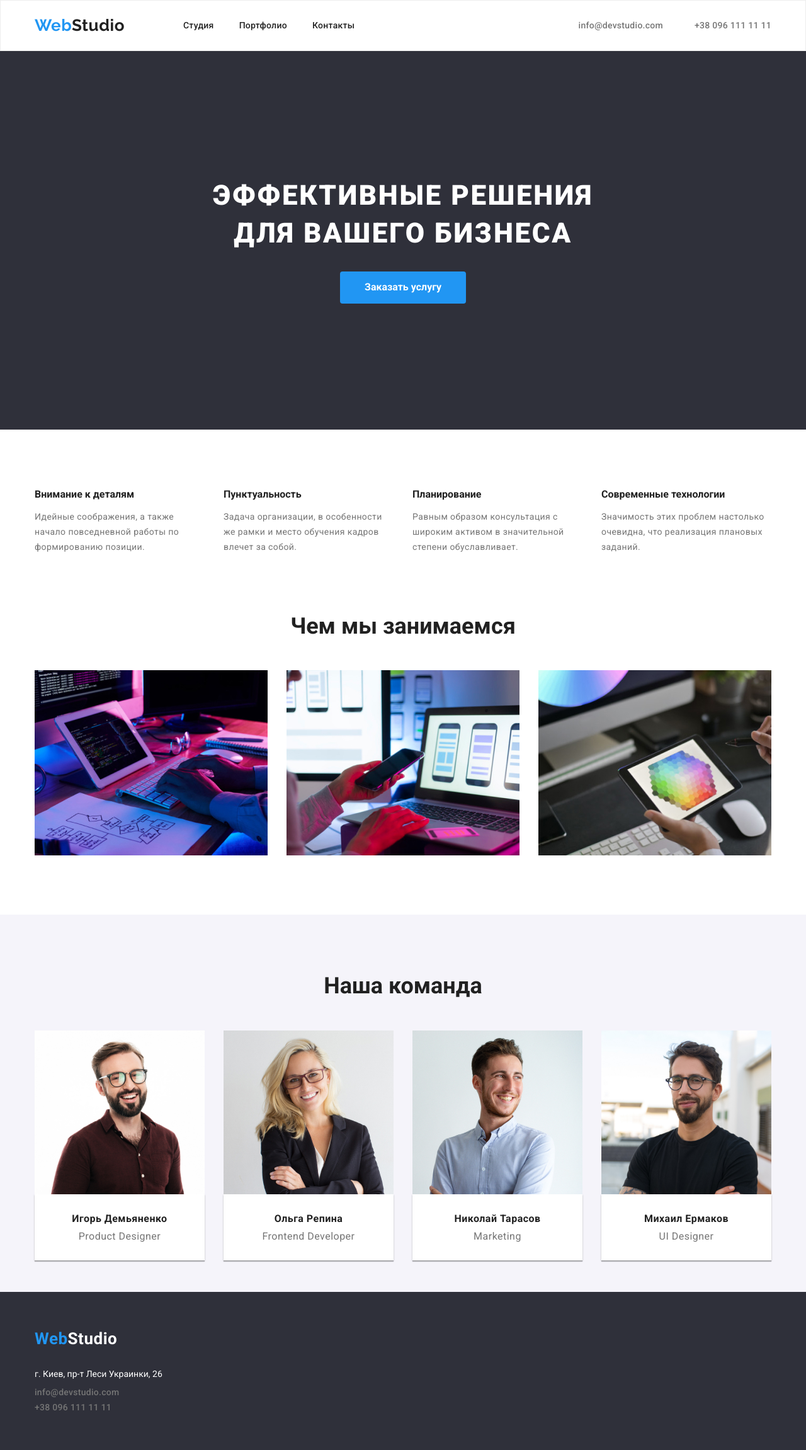
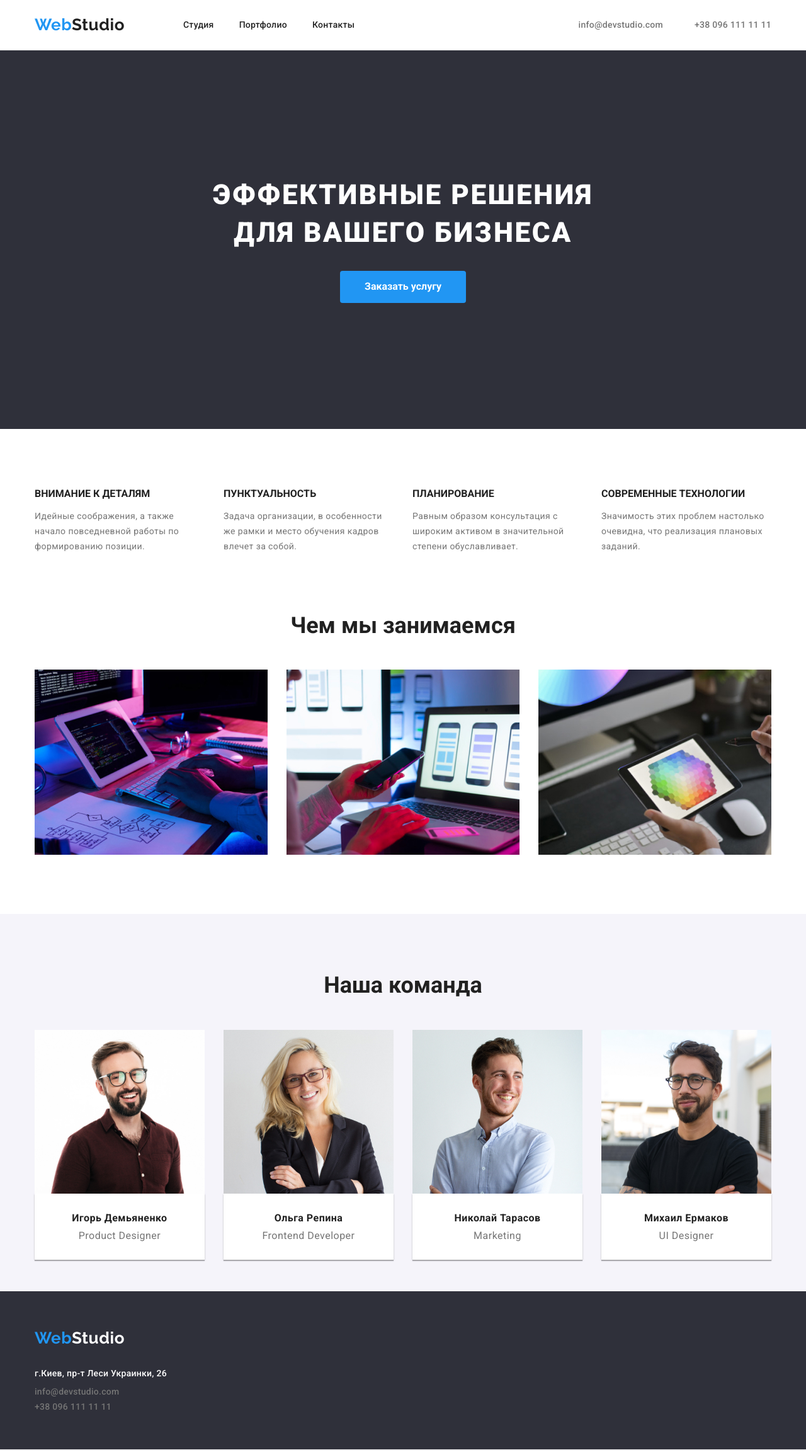
Before and after one commit to KyrylenkoKateryna/goit-markup-hw-03, a plain HTML site: page index.html in a window 1280 px wide. Shown: the whole page at 63% size. Drawn offline with nearby package versions, Linux system fonts and the light colour scheme.

Commit message:
third corrections

```diff
--- a/css/styles.css
+++ b/css/styles.css
@@ -31,7 +31,7 @@
       }
 
       header{
-        border: 1px solid var(--accent-border);
+        border-bottom: 1px solid var(--accent-border);
       }
 
     .container{
@@ -158,11 +158,14 @@
         letter-spacing: 0.02em;
         font-style: normal;
 
-
         display:block;
       }
 
 
+     .comunication{
+      padding-top: 32px;
+      padding-bottom: 32px;
+     }
 
     .comunication:hover,
     .comunication:focus
@@ -170,6 +173,7 @@
 
     color:var(--accent-color);
     }
+
 
 
       /* section hero */
@@ -239,6 +243,7 @@
 
       .tools{
       font-size: 16px;
+      text-transform: uppercase;
       line-height:1.1;
       color: var(--title-text-color);
       margin-top: 0;
@@ -282,7 +287,7 @@
 
 
     .flex-element{
-      display: flex;
+     display: flex;
      padding: 0;
 
     }
@@ -360,8 +365,10 @@ padding: 0px;
     background-color:var(--accent-bgc-hero);
     padding-top: 60px;
     padding-bottom: 60px;
+    font-style: normal;
 
     }
+
     .town-adress{
       font-size: 14px;
       line-height: 1.7;
@@ -369,6 +376,8 @@ padding: 0px;
       font-style: normal;
       display:block;
       margin: 0;
+      padding: 0;
+
     }
 
     .logo-footer{
@@ -377,7 +386,15 @@ padding: 0px;
       font-size: 26px;
       line-height: 1.1;
       padding: 0;
+      font-family: Raleway,sans-serif;
 
+    }
+
+    .comunications:hover,
+    .comunications:focus
+    {
+
+    color:var(--accent-color);
     }
 
     .footer-list .random:not(:last-child){
--- a/index.html
+++ b/index.html
@@ -118,9 +118,10 @@
             <a href="#" class="logo-footer"><span class="letter">Web</span><span class="color">Studio</span></a>
          <address>
             <ul class="footer-list">
-           <li class="random"><p class="town-adress">г. Киев, пр-т Леси Украинки, 26</p></li>
-           <li class="random"><a href="mailto:info@devstudio.com" class="comunication">info@devstudio.com</a></li>
-           <li class="random"><a href="tel:+380961111111" class="comunication">+38 096 111 11 11</a></li>
+           <li class="random">
+               <a href="https://goo.gl/maps/Ega7JQtFbg4uDQiL7" target="_blank" rel="noopener noreferrer" class="town-adress">г.Киев, пр-т Леси Украинки, 26</a></li>
+           <li class="random"><a href="mailto:info@devstudio.com" class="comunications">info@devstudio.com</a></li>
+           <li class="random"><a href="tel:+380961111111" class="comunications">+38 096 111 11 11</a></li>
         </ul>
         </address>
     </div>
```
Also changed, not shown: portfolio.html (+13 -12 lines).
